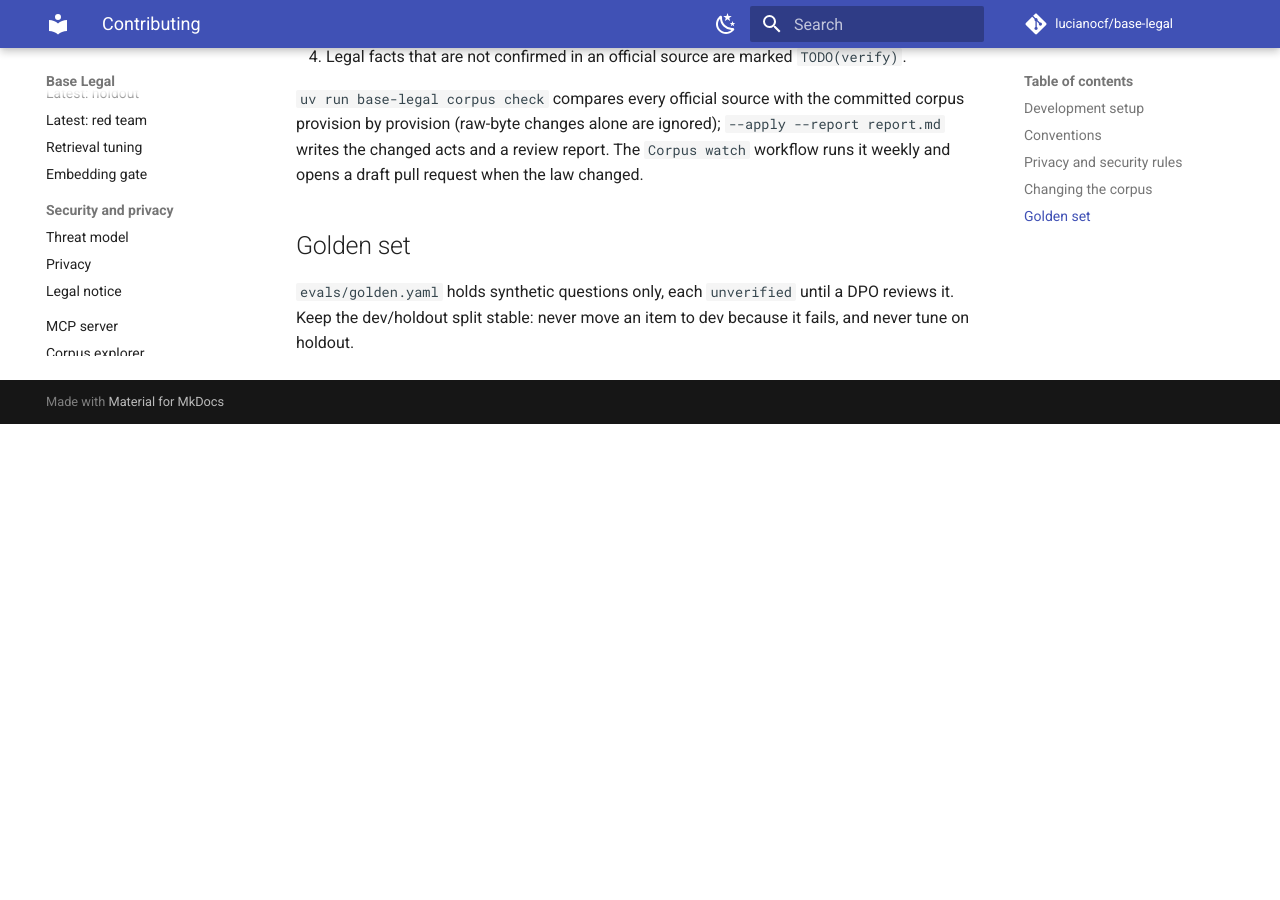
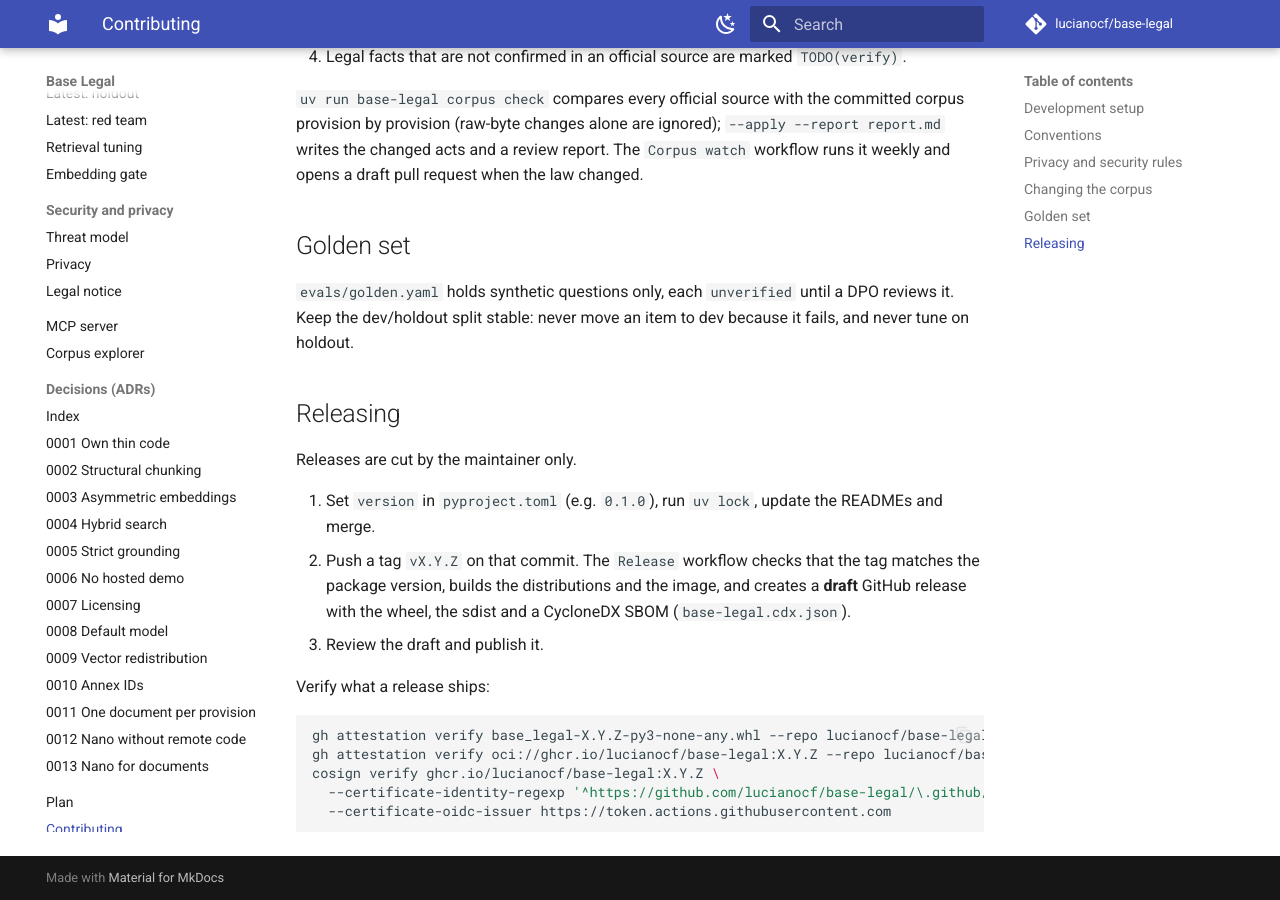
Before and after one commit to lucianocf/base-legal, an MkDocs documentation site: the page built from docs/contributing.md, in a window 1280 px wide and 900 px high, scrolled down 1826 px. Built offline with MkDocs 1.6.1 and Material for MkDocs 9.7.7, drawn with Linux system fonts in a browser that asks for light colours; comment, search, counter and statistics services are not loaded; before the commit the page ends 2250 px from its top, so only the background shows below that.

Commit message:
ci: release workflow with SBOM, SLSA provenance and cosign
On a vX.Y.Z tag that matches pyproject.toml, build the distributions and
the image, attach a CycloneDX SBOM, attest SLSA build provenance
(Sigstore-signed GitHub attestations) for both, sign the GHCR image with
cosign keyless and create a draft release for the maintainer to publish.
Jobs declare only the permissions they need; actionlint and zizmor are
clean. CONTRIBUTING documents releasing and verification.

Co-Authored-By: Claude Opus 5.5 <noreply@anthropic.com>
Claude-Session: https://claude.ai/code/session_01FpNoKfrGjgixRmeG8tBgFx

````diff
--- a/CONTRIBUTING.md
+++ b/CONTRIBUTING.md
@@ -87,3 +87,25 @@ law changed.
 `evals/golden.yaml` holds synthetic questions only, each `unverified` until a
 DPO reviews it. Keep the dev/holdout split stable: never move an item to dev
 because it fails, and never tune on holdout.
+
+## Releasing
+
+Releases are cut by the maintainer only.
+
+1. Set `version` in `pyproject.toml` (e.g. `0.1.0`), run `uv lock`, update the
+   READMEs and merge.
+2. Push a tag `vX.Y.Z` on that commit. The `Release` workflow checks that the
+   tag matches the package version, builds the distributions and the image,
+   and creates a **draft** GitHub release with the wheel, the sdist and a
+   CycloneDX SBOM (`base-legal.cdx.json`).
+3. Review the draft and publish it.
+
+Verify what a release ships:
+
+```bash
+gh attestation verify base_legal-X.Y.Z-py3-none-any.whl --repo lucianocf/base-legal
+gh attestation verify oci://ghcr.io/lucianocf/base-legal:X.Y.Z --repo lucianocf/base-legal
+cosign verify ghcr.io/lucianocf/base-legal:X.Y.Z \
+  --certificate-identity-regexp '^https://github.com/lucianocf/base-legal/\.github/workflows/release\.yml@refs/tags/v' \
+  --certificate-oidc-issuer https://token.actions.githubusercontent.com
+```
````
Also changed, not shown: docs/THREAT_MODEL.md (+2 -2 lines), 1 other file.
